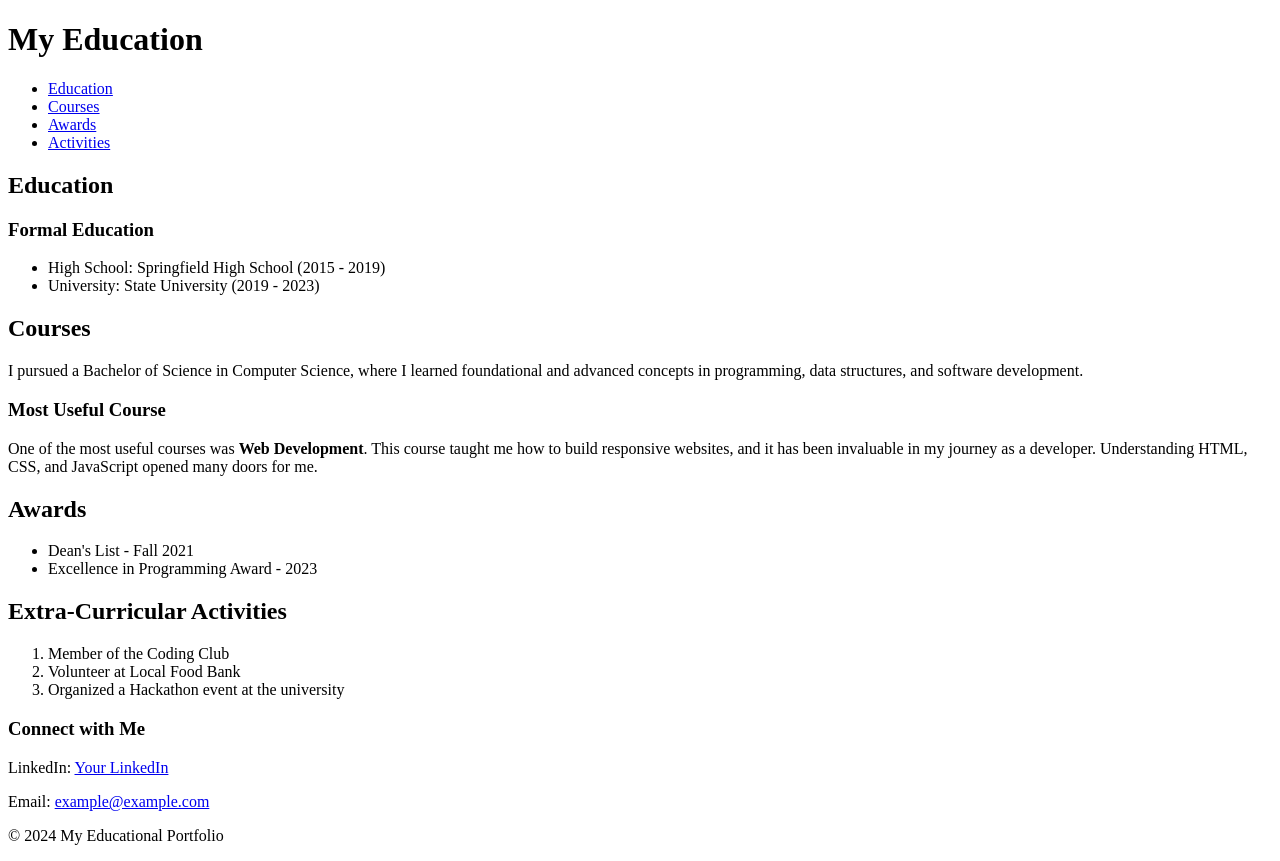
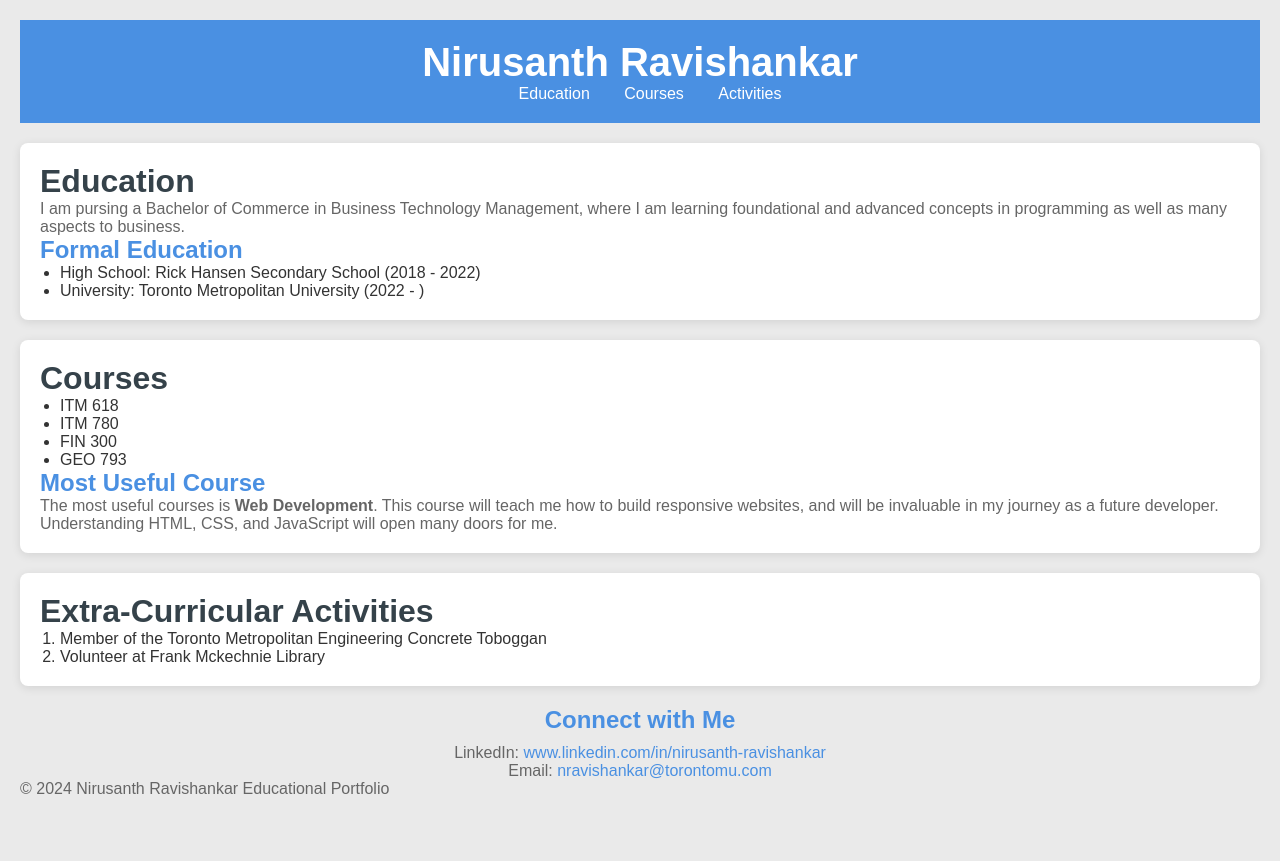
Before and after one commit to Nirusanth/Nirusanth.github.io, a plain HTML site: page index.html in a window 1280 px wide. After the commit the page ends 818 px from the top, so only its background shows below. Drawn offline with Linux system fonts and the light colour scheme.

Commit message:
Updates to the web

```diff
--- /dev/null
+++ b/Style.css
@@ -0,0 +1,95 @@
+* {
+    box-sizing: border-box;
+    margin: 0;
+    padding: 0;
+}
+
+body {
+    font-family: Arial, sans-serif;
+    font-size: 12pt;
+    background-color: #eaeaea;
+    color: #333;
+    margin: 20px;
+}
+
+header {
+    background: #4a90e2;
+    color: #ffffff;
+    padding: 20px 0;
+    text-align: center;
+}
+
+header h1 {
+    font-size: 2.5em;
+}
+
+nav ul {
+    list-style: none;
+}
+
+nav ul li {
+    display: inline;
+    margin: 0 15px;
+}
+
+nav ul li a {
+    color: #ffffff;
+    text-decoration: none;
+}
+
+nav ul li a:hover {
+    text-decoration: underline;
+}
+
+section {
+    padding: 20px;
+    margin: 20px 0;
+    background: #ffffff;
+    border-radius: 8px;
+    box-shadow: 0 2px 10px rgba(0, 0, 0, 0.1);
+}
+
+h2 {
+    font-size: 2em;
+    color: #35424a;
+}
+
+h3 {
+    font-size: 1.5em;
+    color: #4a90e2;
+}
+
+p {
+    font-size: 1em;
+    color: #666;
+}
+
+ul, ol {
+    margin-left: 20px;
+}
+
+.footer-links {
+    text-align: center;
+    margin-top: 20px;
+}
+
+.footer-links h3 {
+    margin-bottom: 10px;
+}
+
+.footer-links a {
+    color: #4a90e2;
+    text-decoration: none;
+}
+
+.footer-links a:visited {
+    color: #1c6ca8;
+}
+
+.footer-links a:hover {
+    text-decoration: underline;
+}
+
+.footer-links a:active {
+    color: #3e7ea0;
+}
--- a/index.html
+++ b/index.html
@@ -3,17 +3,16 @@
 <head>
     <meta charset="UTF-8">
     <meta name="viewport" content="width=device-width, initial-scale=1.0">
-    <link rel="stylesheet" href="styles.css">
+    <link rel="stylesheet" href="Style.css">
     <title>My Educational Portfolio</title>
 </head>
 <body>
     <header>
-        <h1>My Education </h1>
+        <h1>Nirusanth Ravishankar </h1>
         <nav>
             <ul>
                 <li><a href="#education">Education</a></li>
                 <li><a href="#courses">Courses</a></li>
-                <li><a href="#awards">Awards</a></li>
                 <li><a href="#activities">Activities</a></li>
             </ul>
         </nav>
@@ -21,46 +20,46 @@
 
     <section id="education">
         <h2>Education</h2>
+        <p>I am pursing a Bachelor of Commerce in Business Technology Management, where I am learning foundational and advanced concepts in programming as well as many aspects to business.</p>
         <div class="education-list">
             <h3>Formal Education</h3>
             <ul>
-                <li>High School: Springfield High School (2015 - 2019)</li>
-                <li>University: State University (2019 - 2023)</li>
+                <li>High School: Rick Hansen Secondary School (2018 - 2022)</li>
+                <li>University: Toronto Metropolitan University (2022 - )</li>
             </ul>
         </div>
     </section>
 
     <section id="courses">
         <h2>Courses</h2>
-        <p>I pursued a Bachelor of Science in Computer Science, where I learned foundational and advanced concepts in programming, data structures, and software development.</p>
+        <div class="course-list"></div>
+        <ul>
+            <li>ITM 618</li>
+                <li>ITM 780</li>
+                <li>FIN 300</li>
+                <li>GEO 793</li>
+            </ul>
+
         <h3>Most Useful Course</h3>
-        <p>One of the most useful courses was <strong>Web Development</strong>. This course taught me how to build responsive websites, and it has been invaluable in my journey as a developer. Understanding HTML, CSS, and JavaScript opened many doors for me.</p>
+        <p>The most useful courses is <strong>Web Development</strong>. This course will teach me how to build responsive websites, and will be invaluable in my journey as a future developer. Understanding HTML, CSS, and JavaScript will open many doors for me.</p>
     </section>
 
-    <section id="awards">
-        <h2>Awards</h2>
-        <ul>
-            <li>Dean's List - Fall 2021</li>
-            <li>Excellence in Programming Award - 2023</li>
-        </ul>
-    </section>
 
     <section id="activities">
         <h2>Extra-Curricular Activities</h2>
         <ol>
-            <li>Member of the Coding Club</li>
-            <li>Volunteer at Local Food Bank</li>
-            <li>Organized a Hackathon event at the university</li>
+            <li>Member of the Toronto Metropolitan Engineering Concrete Toboggan</li>
+            <li>Volunteer at Frank Mckechnie Library</li>
         </ol>
     </section>
 
     <footer>
         <div class="footer-links">
             <h3>Connect with Me</h3>
-            <p>LinkedIn: <a href="https://linkedin.com/in/yourprofile" target="_blank">Your LinkedIn</a></p>
-            <p>Email: <a href="mailto:example@example.com">example@example.com</a></p>
+            <p>LinkedIn: <a href="https://www.linkedin.com/in/nirusanth-ravishankar-640a6a277" target="_blank">www.linkedin.com/in/nirusanth-ravishankar</a></p>
+            <p>Email: <a href="mailto:nravishankar@torontomu.ca">nravishankar@torontomu.com</a></p>
         </div>
-        <p>&copy; 2024 My Educational Portfolio</p>
+        <p>&copy; 2024 Nirusanth Ravishankar Educational Portfolio</p>
     </footer>
 </body>
 </html>
```
